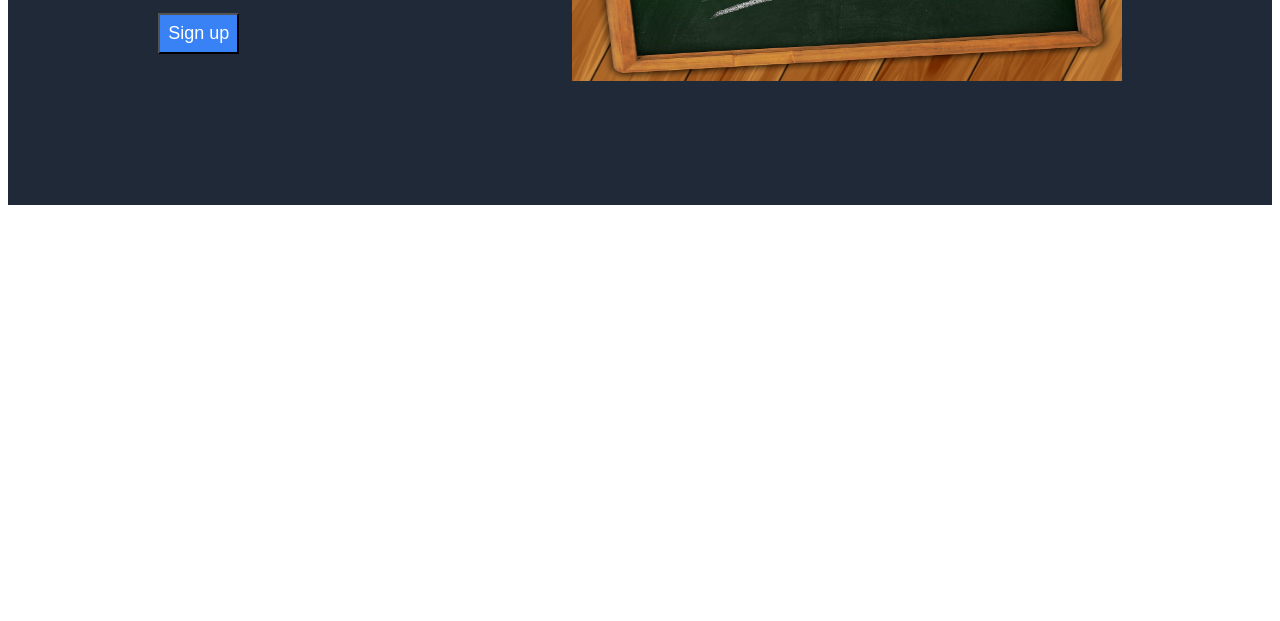
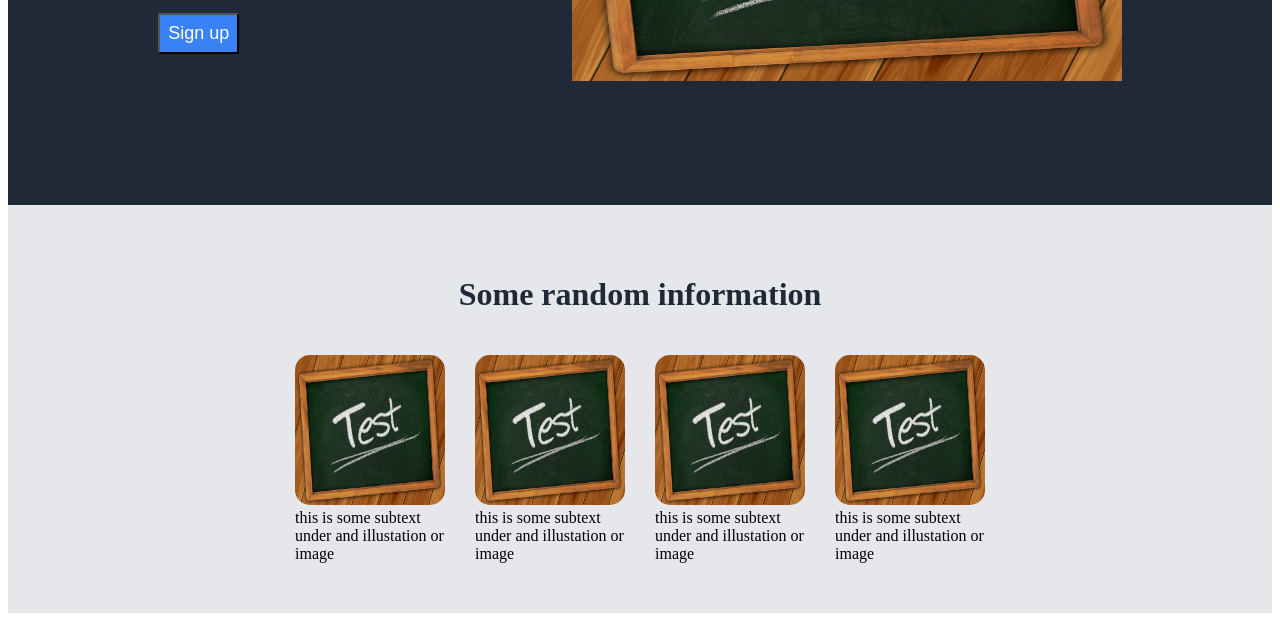
Before and after one commit to KBola98/landing_page, a plain HTML site: page index.html in a window 1280 px wide. Shown: the part 440-1061 px from the top of the page. Before the commit the page ends 800 px from the top, so only its background shows below. Drawn offline with Linux system fonts and the light colour scheme.

Commit message:
Created the Section 2, and the updated the css file as well

```diff
--- a/index.html
+++ b/index.html
@@ -30,5 +30,31 @@
         <img class="landing-img" src="test.jpg">
     </div>
 
+
+    <div class="Section-2">
+        <h1>Some random information</h1>
+        <div class="img-collection-card">
+            <div class="img-card">
+                <div class="img-caro">
+                    <img class="img" src="test.jpg">
+                    <div class="img-txt">this is some subtext under and illustation or image</div>
+                </div>
+                <div class="img-caro">
+                    <img class="img" src="test.jpg">
+                    <div class="img-txt">this is some subtext under and illustation or image</div>
+                </div>
+                <div class="img-caro">
+                    <img class="img" src="test.jpg">
+                    <div class="img-txt">this is some subtext under and illustation or image</div>
+                </div>
+                <div class="img-caro">
+                    <img class="img" src="test.jpg">
+                    <div class="img-txt">this is some subtext under and illustation or image</div>
+                </div>
+            </div>
+        </div>
+
+    </div>
+
 </body>
 </html>
--- a/styles.css
+++ b/styles.css
@@ -78,3 +78,35 @@ ul {
     font-size: 18px;
     color: #E5E7EB;
 }
+
+.Section-2{
+    background-color: #E5E7EB;
+    display: flex;
+    flex-direction: column;
+    align-items: center;
+    justify-content:center;
+
+    padding:50px;
+    gap: 20px;
+}
+
+h1 {
+
+    color: #1F2937;
+}
+
+.img{
+    width: 150px; /* Set the width */
+    height: 150px; /* Set the height */
+    border-radius: 15px;
+}
+.img-card{
+    display: flex;
+    justify-content: center;
+    align-items: center;
+    gap: 30px;
+}
+
+.img-txt{
+    max-width: 150px;
+}
```
